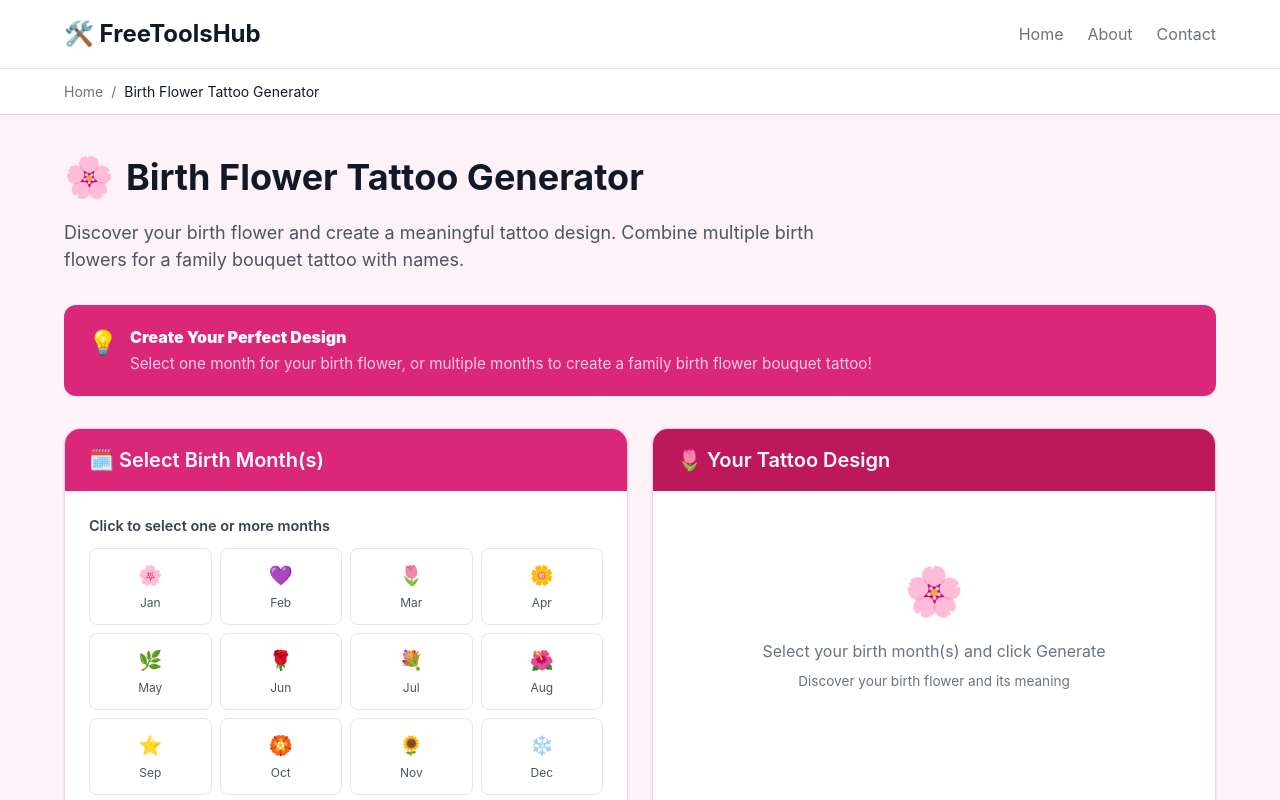
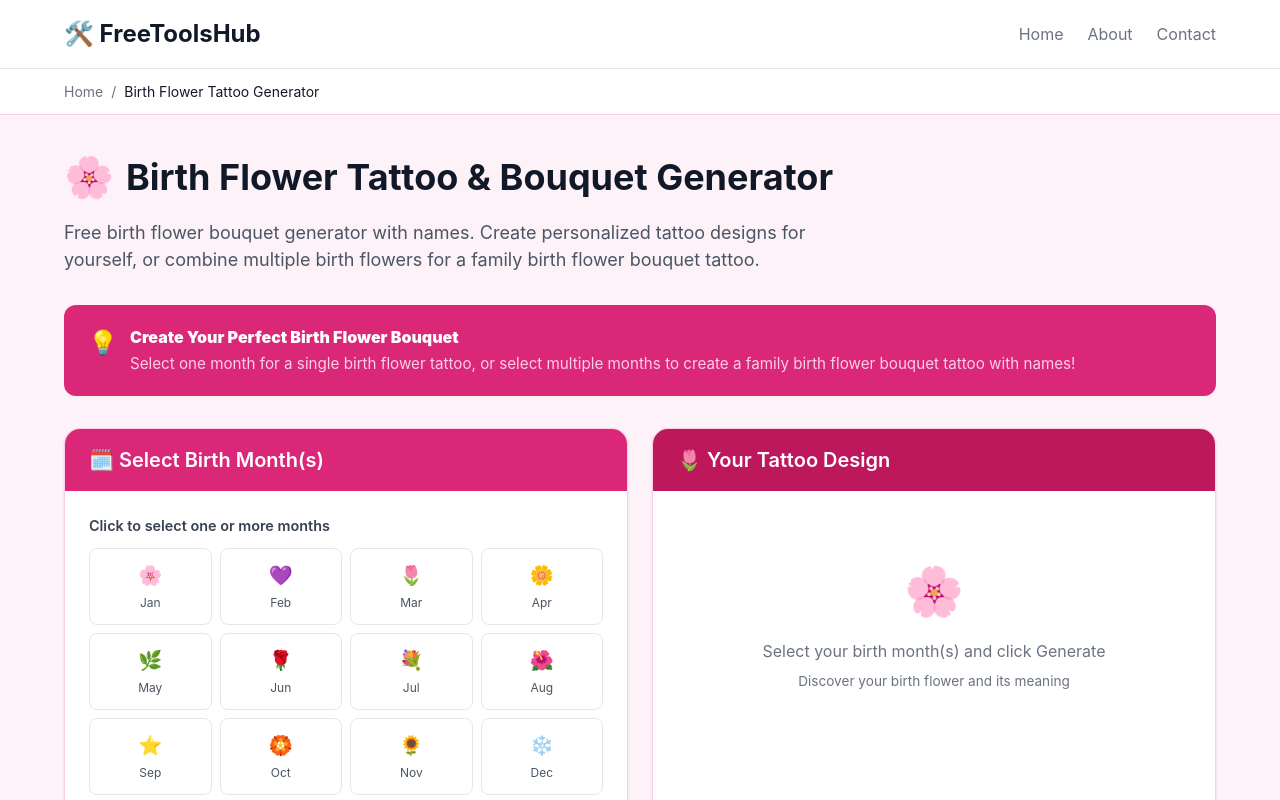
Before and after one commit to kekelele19851224-lgtm/free-tools-hub, a Next.js app: page /birth-flower-tattoo-generator in a window 1280 px wide. Shown: the top 800 px of the page. Built offline with nearby package versions, Linux system fonts and the light colour scheme.

Commit message:
更新 Birth Flower Tattoo 标题与 Tip Box 文案

```diff
--- a/app/birth-flower-tattoo-generator/layout.tsx
+++ b/app/birth-flower-tattoo-generator/layout.tsx
@@ -1,9 +1,9 @@
 import { Metadata } from 'next'
 
 export const metadata: Metadata = {
-  title: 'Birth Flower Tattoo Generator - Free with Names & Bouquet | FreeToolsHub',
-  description: 'Free birth flower tattoo generator with names. Create personalized birth month flower tattoos, family bouquet designs. Discover meanings of all 12 birth flowers.',
-  keywords: 'birth flower tattoo generator, birth flower tattoo generator with names, birth flower bouquet generator, birth month flower tattoo, family birth flower bouquet tattoo, birth flower tattoo free, what are the 12 birth month flowers',
+  title: 'Birth Flower Tattoo Generator | Free Bouquet Generator with Names | FreeToolsHub',
+  description: 'Free birth flower tattoo generator & birth flower bouquet generator with names. Create personalized family birth flower bouquet tattoos, combine multiple birth months. Discover all 12 birth month flowers and meanings.',
+  keywords: 'birth flower tattoo generator, birth flower bouquet generator, birth flower bouquet generator free, birth flower tattoo generator with names, family birth flower bouquet tattoo, birth flower bouquet generator with name, birth flower bouquet tattoo generator, birth flower bouquet generator free printable, best birth flower bouquet generator online free, birth month flower tattoo, what are the 12 birth month flowers',
   alternates: {
     canonical: '/birth-flower-tattoo-generator',
   },
--- a/app/birth-flower-tattoo-generator/page.tsx
+++ b/app/birth-flower-tattoo-generator/page.tsx
@@ -296,13 +296,10 @@ export default function BirthFlowerTattooGenerator() {
           <div style={{ display: "flex", alignItems: "center", gap: "12px", marginBottom: "12px", flexWrap: "wrap" }}>
             <span style={{ fontSize: "2.5rem" }}>🌸</span>
             <h1 style={{ fontSize: "2.25rem", fontWeight: "bold", color: "#111827", margin: 0 }}>
-              Birth Flower Tattoo Generator
+              Birth Flower Tattoo & Bouquet Generator
             </h1>
           </div>
-          <p style={{ fontSize: "1.125rem", color: "#4B5563", maxWidth: "800px" }}>
-            Discover your birth flower and create a meaningful tattoo design. Combine multiple birth flowers
-            for a family bouquet tattoo with names.
-          </p>
+          <p style={{ fontSize: "1.125rem", color: "#4B5563", maxWidth: "800px" }}>Free birth flower bouquet generator with names. Create personalized tattoo designs for yourself, or combine multiple birth flowers for a family birth flower bouquet tattoo.</p>
         </div>
 
         {/* Tip Box */}
@@ -316,10 +313,10 @@ export default function BirthFlowerTattooGenerator() {
             <span style={{ fontSize: "1.5rem" }}>💡</span>
             <div>
               <p style={{ fontWeight: "600", color: "white", margin: "0 0 4px 0" }}>
-                <strong>Create Your Perfect Design</strong>
+                <strong>Create Your Perfect Birth Flower Bouquet</strong>
               </p>
               <p style={{ color: "#FBCFE8", margin: 0, fontSize: "0.95rem" }}>
-                Select one month for your birth flower, or multiple months to create a family birth flower bouquet tattoo!
+                Select one month for a single birth flower tattoo, or select multiple months to create a family birth flower bouquet tattoo with names!
               </p>
             </div>
           </div>
```
